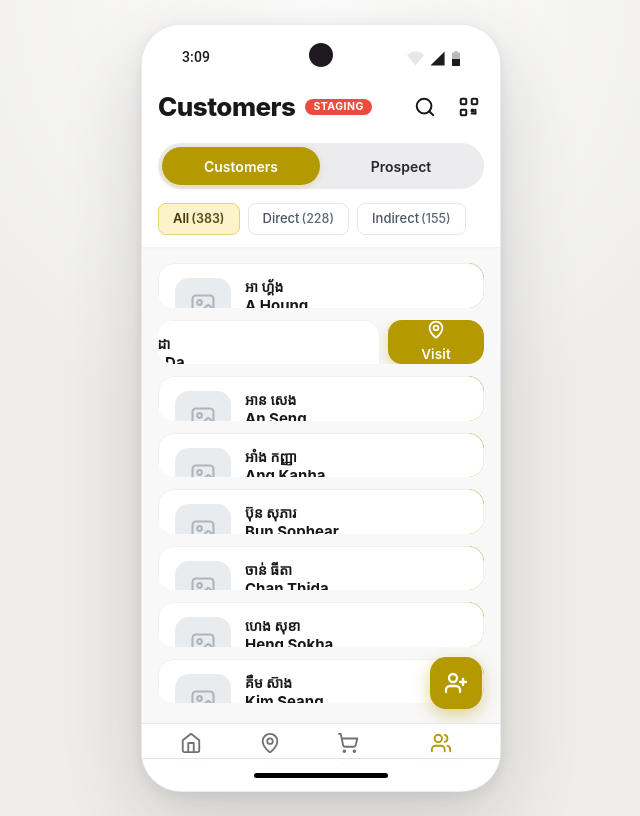
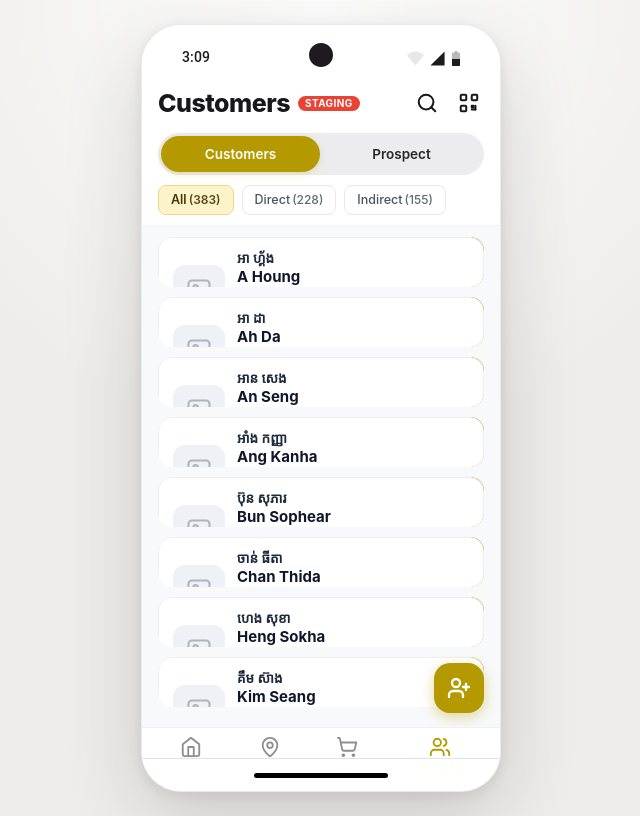
Before and after one commit to randesignxyz/sfa-mobile-uxui, a Next.js app: page / in a window 1280 px wide. Shown: the whole page, without its empty margins (319-959 px from the left). Built offline with nearby package versions, Linux system fonts and the light colour scheme.

Commit message:
style: clean and refine customer screen layout, card typography, and spacing

```diff
--- a/app/globals.css
+++ b/app/globals.css
@@ -3261,7 +3261,7 @@
   inset: 0;
   display: flex;
   flex-direction: column;
-  background: #f8f8f9;
+  background: #f8f9fa;
   z-index: 10;
   overflow: hidden;
   animation: screen-fade-in 160ms ease-out;
@@ -3269,31 +3269,31 @@
 
 .customers-app-header {
   background: #ffffff;
-  padding: 0 16px 12px;
-  box-shadow: 0 1px 4px rgba(0, 0, 0, 0.03);
+  padding: 0 16px 10px;
+  box-shadow: 0 1px 3px rgba(0, 0, 0, 0.03);
   z-index: 20;
   flex-shrink: 0;
   display: flex;
   flex-direction: column;
-  gap: 4px;
+  gap: 2px;
 }
 
 .customers-top-bar {
   display: flex;
   align-items: center;
   justify-content: space-between;
-  height: 48px;
+  height: 44px;
   margin-top: 2px;
 }
 
 .customers-title-left {
   display: flex;
   align-items: center;
-  gap: 10px;
+  gap: 8px;
 }
 
 .customers-main-title {
-  font-size: 26px;
+  font-size: 25px;
   font-weight: 800;
   color: #18181b;
   letter-spacing: -0.02em;
@@ -3302,13 +3302,13 @@
 }
 
 .staging-pill-badge {
-  background: #eb4d3d;
+  background: #ea4335;
   color: #ffffff;
-  font-size: 10.5px;
+  font-size: 10px;
   font-weight: 700;
-  padding: 3px 8px;
+  padding: 2.5px 7px;
   border-radius: 9999px;
-  letter-spacing: 0.5px;
+  letter-spacing: 0.4px;
   line-height: 1;
   text-transform: uppercase;
 }
@@ -3316,7 +3316,7 @@
 .customers-top-actions {
   display: flex;
   align-items: center;
-  gap: 14px;
+  gap: 12px;
 }
 
 .customers-icon-btn {
@@ -3342,8 +3342,8 @@
   gap: 8px;
   background: #f4f4f5;
   border-radius: 10px;
-  padding: 8px 12px;
-  margin-top: 6px;
+  padding: 7px 12px;
+  margin-top: 4px;
   border: 1px solid #e4e4e7;
 }
 
@@ -3367,24 +3367,24 @@
 
 /* Primary Segmented Tab Switcher (Customers | Prospect) */
 .customers-segmented-tab-container {
-  margin-top: 8px;
+  margin-top: 6px;
 }
 
 .customers-segmented-tab-track {
   display: flex;
   background: #ececee;
   border-radius: 9999px;
-  padding: 4px;
+  padding: 3px;
   gap: 2px;
 }
 
 .segmented-tab-btn {
   flex: 1;
-  height: 38px;
+  height: 36px;
   border-radius: 9999px;
   border: none;
   background: transparent;
-  font-size: 14px;
+  font-size: 13.5px;
   font-weight: 600;
   color: #27272a;
   cursor: pointer;
@@ -3397,7 +3397,7 @@
 .segmented-tab-btn.is-active {
   background: #b49a00;
   color: #ffffff;
-  box-shadow: 0 2px 6px rgba(180, 154, 0, 0.25);
+  box-shadow: 0 2px 6px rgba(180, 154, 0, 0.22);
 }
 
 /* Sub Filter Chips (All(383) | Direct(228) | Indirect(155)) */
@@ -3405,22 +3405,29 @@
   display: flex;
   align-items: center;
   gap: 8px;
-  margin-top: 10px;
+  margin-top: 8px;
+  overflow-x: auto;
+  scrollbar-width: none;
+}
+
+.customers-sub-chips-row::-webkit-scrollbar {
+  display: none;
 }
 
 .customer-sub-chip {
-  height: 32px;
-  padding: 0 14px;
+  height: 30px;
+  padding: 0 12px;
   border-radius: 8px;
   border: 1px solid #e5e7eb;
   background: #ffffff;
   color: #4b5563;
-  font-size: 13px;
+  font-size: 12.5px;
   font-weight: 500;
   cursor: pointer;
   display: flex;
   align-items: center;
   gap: 2px;
+  white-space: nowrap;
   transition: all 120ms ease;
 }
 
@@ -3430,13 +3437,13 @@
 
 .customer-sub-chip.is-active {
   background: #fdf3cb;
-  border-color: #e5d378;
+  border-color: #ebd982;
   color: #453603;
   font-weight: 600;
 }
 
 .chip-count {
-  font-size: 12.5px;
+  font-size: 12px;
   color: inherit;
   opacity: 0.88;
 }
@@ -3446,10 +3453,10 @@
   flex: 1;
   overflow-y: auto;
   overflow-x: hidden;
-  padding: 16px 16px 88px;
-  display: flex;
-  flex-direction: column;
-  gap: 12px;
+  padding: 12px 16px 84px;
+  display: flex;
+  flex-direction: column;
+  gap: 10px;
   scrollbar-width: none;
 }
 
@@ -3461,20 +3468,20 @@
   position: relative;
   width: 100%;
   overflow: hidden;
-  border-radius: 16px;
+  border-radius: 14px;
   user-select: none;
 }
 
 .customer-card-item {
   position: relative;
   background: #ffffff;
-  border-radius: 16px;
+  border-radius: 14px;
   border: 1px solid #f0f0f2;
-  box-shadow: 0 2px 8px rgba(0, 0, 0, 0.02);
-  padding: 14px 16px;
-  display: flex;
-  align-items: flex-start;
-  gap: 14px;
+  box-shadow: 0 1px 4px rgba(0, 0, 0, 0.02);
+  padding: 12px 14px;
+  display: flex;
+  align-items: center;
+  gap: 12px;
   cursor: pointer;
   transition: transform 220ms cubic-bezier(0.16, 1, 0.3, 1), box-shadow 140ms ease;
   width: 100%;
@@ -3482,7 +3489,7 @@
 }
 
 .customer-card-item:hover {
-  box-shadow: 0 4px 14px rgba(0, 0, 0, 0.05);
+  box-shadow: 0 3px 10px rgba(0, 0, 0, 0.04);
 }
 
 .customer-card-item:active {
@@ -3490,7 +3497,7 @@
 }
 
 .customer-card-item.is-swiped-left {
-  transform: translateX(-104px);
+  transform: translateX(-96px);
 }
 
 .customer-swipe-action-panel {
@@ -3498,7 +3505,7 @@
   top: 0;
   right: 0;
   bottom: 0;
-  width: 96px;
+  width: 88px;
   display: flex;
   align-items: stretch;
   justify-content: flex-end;
@@ -3506,19 +3513,19 @@
 }
 
 .customer-visit-action-btn {
-  width: 96px;
+  width: 88px;
   height: 100%;
   background: #b49a00;
   border: none;
-  border-radius: 14px;
-  display: flex;
-  flex-direction: column;
-  align-items: center;
-  justify-content: center;
-  gap: 5px;
+  border-radius: 12px;
+  display: flex;
+  flex-direction: column;
+  align-items: center;
+  justify-content: center;
+  gap: 4px;
   color: #ffffff;
   cursor: pointer;
-  box-shadow: 0 4px 14px rgba(180, 154, 0, 0.32);
+  box-shadow: 0 4px 12px rgba(180, 154, 0, 0.28);
   transition: background 140ms ease, transform 100ms ease;
 }
 
@@ -3531,17 +3538,17 @@
 }
 
 .customer-visit-label {
-  font-size: 13.5px;
+  font-size: 13px;
   font-weight: 600;
   color: #ffffff;
   letter-spacing: 0.1px;
 }
 
 .customer-avatar-box {
-  width: 56px;
-  height: 56px;
-  border-radius: 14px;
-  background: #e9ecef;
+  width: 52px;
+  height: 52px;
+  border-radius: 12px;
+  background: #eef1f5;
   flex-shrink: 0;
   display: flex;
   align-items: center;
@@ -3565,46 +3572,46 @@
   flex: 1;
   display: flex;
   flex-direction: column;
-  gap: 3px;
+  gap: 2px;
   min-width: 0;
 }
 
 .customer-names-block {
   display: flex;
   flex-direction: column;
-  gap: 1px;
+  gap: 0px;
 }
 
 .customer-khmer-name {
-  font-size: 14px;
-  font-weight: 600;
-  color: #18181b;
-  line-height: 1.3;
+  font-size: 13.5px;
+  font-weight: 600;
+  color: #1e293b;
+  line-height: 1.25;
 }
 
 .customer-latin-name {
   font-size: 15px;
   font-weight: 700;
-  color: #18181b;
-  margin: 0;
-  line-height: 1.25;
+  color: #0f172a;
+  margin: 1px 0 2px 0;
+  line-height: 1.2;
 }
 
 .customer-meta-row {
   display: flex;
   flex-direction: column;
-  gap: 3.5px;
-  margin-top: 4px;
+  gap: 3px;
+  margin-top: 2px;
 }
 
 .customer-code-meta,
 .customer-phone-meta {
   display: flex;
   align-items: center;
-  gap: 6px;
-  font-size: 13px;
-  color: #4b5563;
-  font-weight: 500;
+  gap: 5px;
+  font-size: 12.5px;
+  color: #64748b;
+  font-weight: 450;
 }
 
 .meta-svg-icon {
@@ -3640,10 +3647,10 @@
 /* Floating Action Button (FAB) */
 .customer-fab-btn {
   position: absolute;
-  right: 18px;
-  bottom: 82px;
-  width: 52px;
-  height: 52px;
+  right: 16px;
+  bottom: 78px;
+  width: 50px;
+  height: 50px;
   border-radius: 16px;
   background: #b49a00;
   color: #ffffff;
@@ -3651,7 +3658,7 @@
   display: flex;
   align-items: center;
   justify-content: center;
-  box-shadow: 0 6px 18px rgba(180, 154, 0, 0.42);
+  box-shadow: 0 4px 14px rgba(180, 154, 0, 0.38);
   cursor: pointer;
   z-index: 30;
   transition: transform 120ms ease, box-shadow 120ms ease;
@@ -3671,13 +3678,13 @@
   bottom: 0;
   left: 0;
   right: 0;
-  height: 68px;
-  background: #ffffff;
-  border-top: 1px solid #e5e7eb;
+  height: 64px;
+  background: #ffffff;
+  border-top: 1px solid #f0f0f2;
   display: flex;
   align-items: center;
   justify-content: space-around;
-  padding: 0 8px 10px;
+  padding: 0 8px 6px;
   z-index: 30;
 }
 
@@ -3689,9 +3696,9 @@
   gap: 3px;
   background: transparent;
   border: none;
-  color: #71717a;
-  cursor: pointer;
-  padding: 6px 14px;
+  color: #8e8e93;
+  cursor: pointer;
+  padding: 6px 12px;
   transition: color 120ms ease;
 }
 
@@ -3705,7 +3712,7 @@
 }
 
 .bottom-nav-label {
-  font-size: 10.5px;
+  font-size: 11px;
   font-weight: inherit;
 }
 
--- a/components/CustomersScreen.tsx
+++ b/components/CustomersScreen.tsx
@@ -308,7 +308,7 @@ export function CustomersScreen({
   const [subFilter, setSubFilter] = useState<SubFilterType>('All');
   const [searchQuery, setSearchQuery] = useState('');
   const [isSearchOpen, setIsSearchOpen] = useState(false);
-  const [swipedCustomerId, setSwipedCustomerId] = useState<string | null>('c-2'); // Ah Da swiped by default as in screenshot
+  const [swipedCustomerId, setSwipedCustomerId] = useState<string | null>(null);
   const [toast, setToast] = useState('');
 
   function notify(msg: string) {
```
